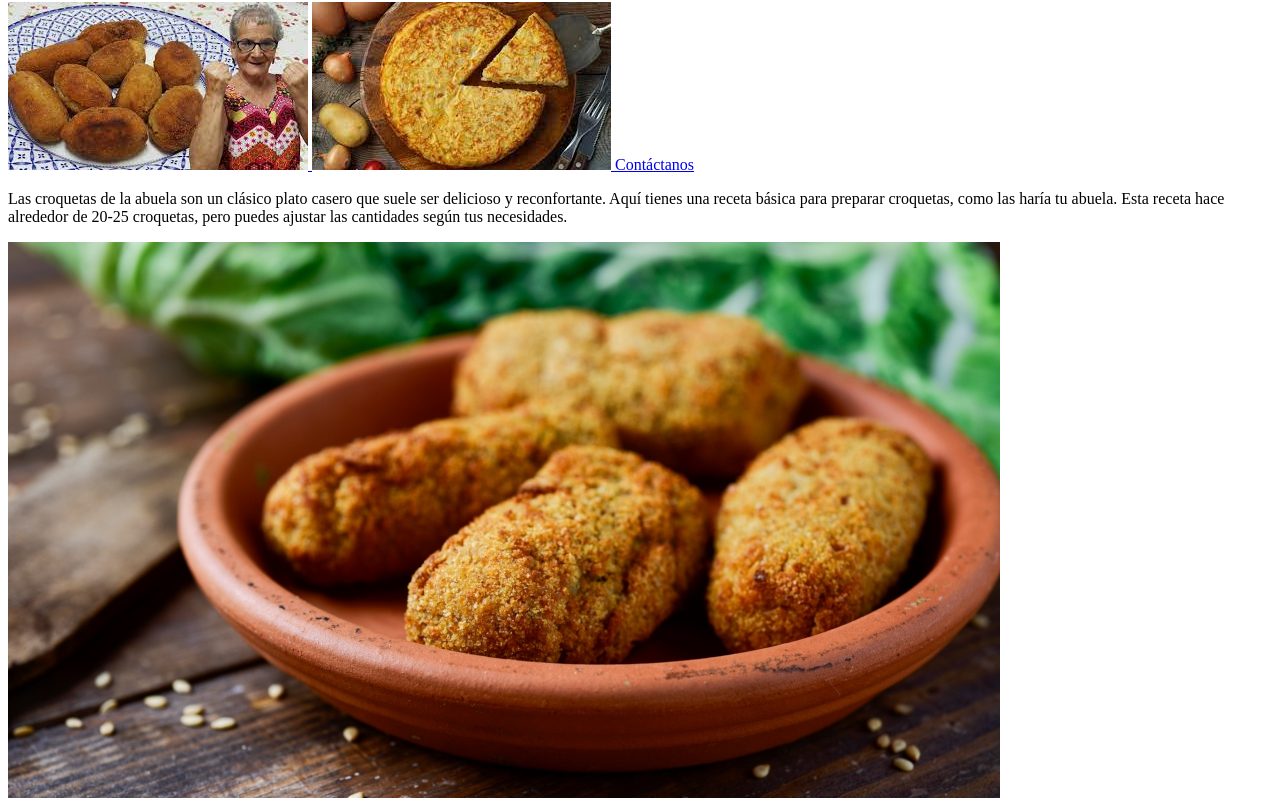
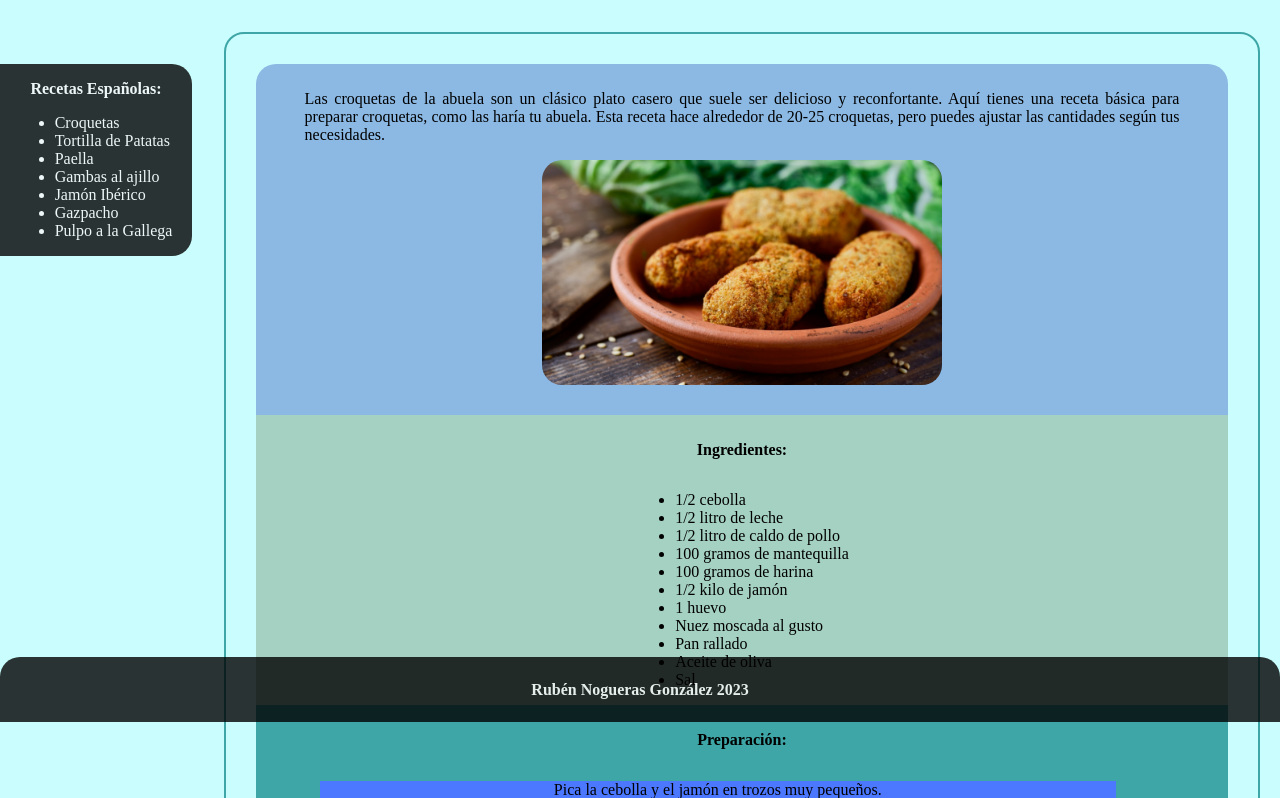
Before and after one commit to rnoguer22/Ironhack_web_proyect1, a plain HTML site: page index.html in a window 1280 px wide. Shown: the part 78-876 px from the top of the page. Drawn offline with Linux system fonts and the light colour scheme.

Commit message:
Responsive entero hecho

```diff
--- a/index.html
+++ b/index.html
@@ -27,6 +27,18 @@
     </header>
 
     <div class="container">
+        <div class="left-container">
+            <p><b>Recetas Españolas: </b></p>
+            <ul>
+                <li>Croquetas</li>
+                <li>Tortilla de Patatas</li>
+                <li>Paella</li>
+                <li>Gambas al ajillo</li>
+                <li>Jamón Ibérico</li>
+                <li>Gazpacho</li>
+                <li>Pulpo a la Gallega</li>
+            </ul>
+        </div>
         <div class="right-container">
             <div class="intro">
                 <p>
@@ -75,6 +87,7 @@
                 </ol>
             </div>
         </div>
+
     </div>
 
     <footer>
--- a/styles/style.css
+++ b/styles/style.css
@@ -1,3 +1,202 @@
+body{
+    background-color: rgb(202, 253, 253);
+    margin: 0;
+}
+
+header{
+    display: flex;
+    position: fixed;
+    top: 0;
+    background-color: black;
+    opacity: 80%;
+    border-bottom-left-radius: 20px;
+    border-bottom-right-radius: 20px;
+    width: 100%;
+    height: 65px;
+    border-bottom: 5px solid black;
+    border-top: 5px solid black;
+}
+
+footer{
+    display: flex;
+    background-color: black;
+    opacity: 80%;
+    border-top-left-radius: 20px;
+    border-top-right-radius: 20px;
+    width: 100%;
+    height: 65px;
+    align-items: center;
+    justify-content: center;
+    position: fixed;
+    bottom: 0;
+}
+
+h1{
+    font-size: 1.5rem;
+}
+
+h2{
+    font-size: 1rem;
+}
+
+.left-header{
+    display: flex;
+    align-items: center;
+    justify-content: center;
+    width: 30%;
+}
+
+.left-header h1{
+    color: whitesmoke;
+}
+
+#hueco{
+    width: 5%;
+    background-color: rgb(202, 253, 253);
+}
+
+.right-header{
+    display: flex;
+    align-items: center;
+    width: 70%;
+}
+
+.right-header nav{
+    display: flex;
+    align-items: center;
+    justify-content: space-around;
+    width: 100%;
+}
+
+.right-header nav a{
+    display: flex;
+    align-items: center;
+    justify-content: center;
+    color: whitesmoke;
+    font-size: 1rem;
+    text-decoration: none;
+    width: 100%;
+    margin: 5%;
+    max-width: 130px;
+}
+
+.right-header nav a:hover{
+    border: 4px solid rgb(62, 166, 166);
+}
+
+#form:hover{
+    color: rgb(62, 166, 166);
+    border: none;
+}
+
+.right-header nav a img{
+    width: 100%;
+    height: auto;
+    max-height: 65px;
+}
+
+.container{
+    display: flex;
+    flex-direction: row;
+    margin: 110px 20px 110px 20px;
+    padding: 30px;
+    border: 2px solid rgb(62, 166, 166);
+    border-radius: 20px;
+    margin-left: 17.5%;
+    justify-content: space-around;
+}
+
+.left-container{
+    display: flex;
+    flex-direction: column;
+    width: 15%;
+    height: auto;
+    align-items: center;
+    left: 0;
+    background-color: black;
+    opacity: 80%;
+    color: whitesmoke;
+    position: fixed;
+    border-bottom-right-radius: 20px;
+    border-top-right-radius: 20px;
+}
+
+.left-container p{
+    text-align: center;
+}
+
+.left-container ul{
+    margin-top: 0;
+    padding-right: 5px;
+}
+
+.right-container div{
+    display: flex;
+    flex-direction: column;
+    padding-top: 10px;
+    align-items: center;
+}
+
+.right-container .intro p{
+    text-align: justify;
+    width: 90%;
+}
+
+.right-container img{
+    max-width: 400px;
+    height: auto;
+    border-radius: 20px;
+}
+
+.intro{
+    background-color: rgb(139, 185, 228);
+    width: 100%;
+    padding-bottom: 30px;
+    border-top-right-radius: 20px;
+    border-top-left-radius: 20px;
+}
+
+.right1{
+    background-color: rgb(165, 209, 195);
+    width: 100%;
+}
+
+.right2{
+    background-color: rgb(62, 166, 166);
+    width: 100%;
+    border-bottom-left-radius: 20px;
+    border-bottom-right-radius: 20px;
+}
+
+.right2 li{
+    display: flex;
+    align-items: center;
+    justify-content: center;
+    text-align: justify;
+    width: 90%;
+}
+
+.elemento1{
+    background-color: rgb(75, 120, 255);
+    width: 90%;
+}
+
+.elemento2{
+    background-color: rgb(139, 185, 228);
+}
+
+footer h2{
+    color: whitesmoke;
+}
+
+
+
+
+
+
+
+
+
 @media(max-width: 750px){
 
     body{
@@ -66,6 +265,7 @@
     .right-header nav{
         display: flex;
         align-items: center;
+        justify-content: space-around;
         width: 100%;
     }
 
@@ -102,6 +302,10 @@
         padding: 20px;
         border: 2px solid rgb(62, 166, 166);
         border-radius: 20px;
+    }
+
+    .left-container{
+        display: none;
     }
 
     .right-container div{
@@ -145,11 +349,13 @@
         display: flex;
         align-items: center;
         justify-content: center;
+        text-align: justify;
         width: 90%;
     }
 
     .elemento1{
         background-color: rgb(75, 120, 255);
+        width: 90%;
     }
 
     .elemento2{
```
